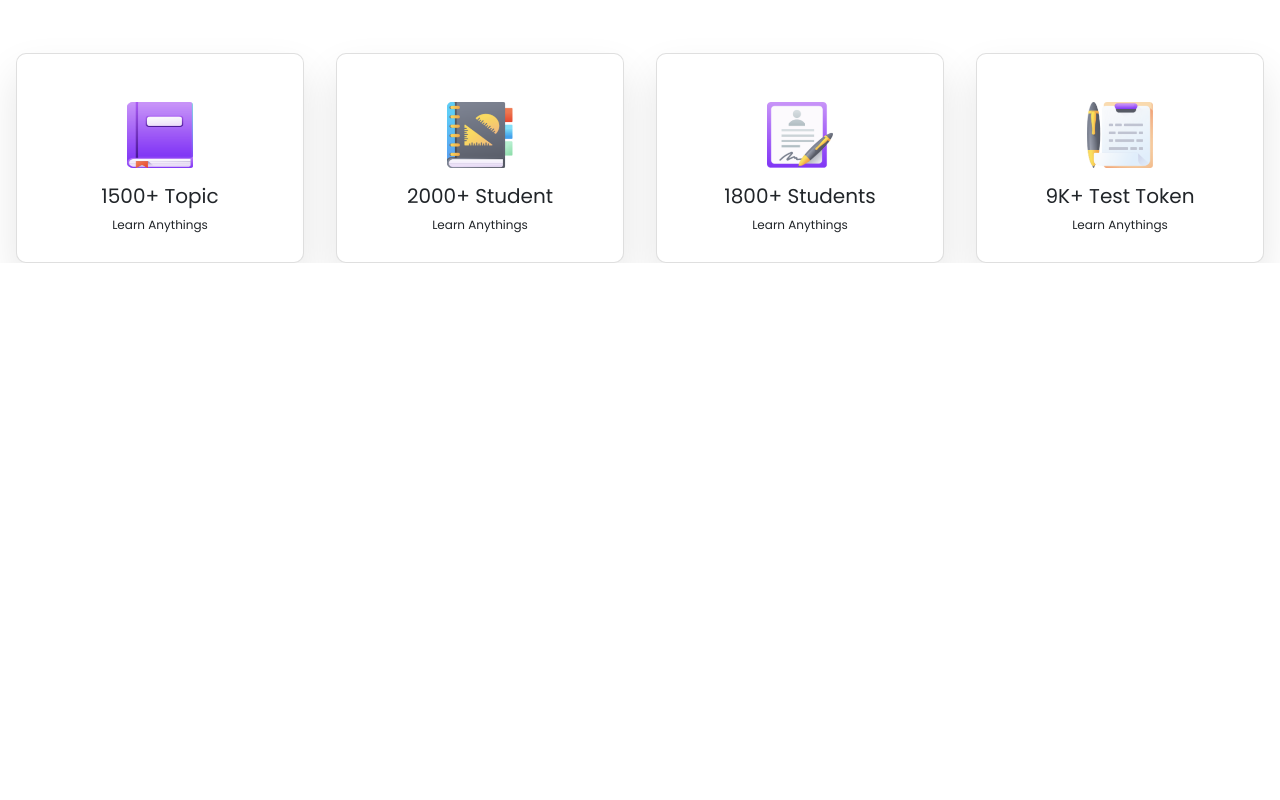
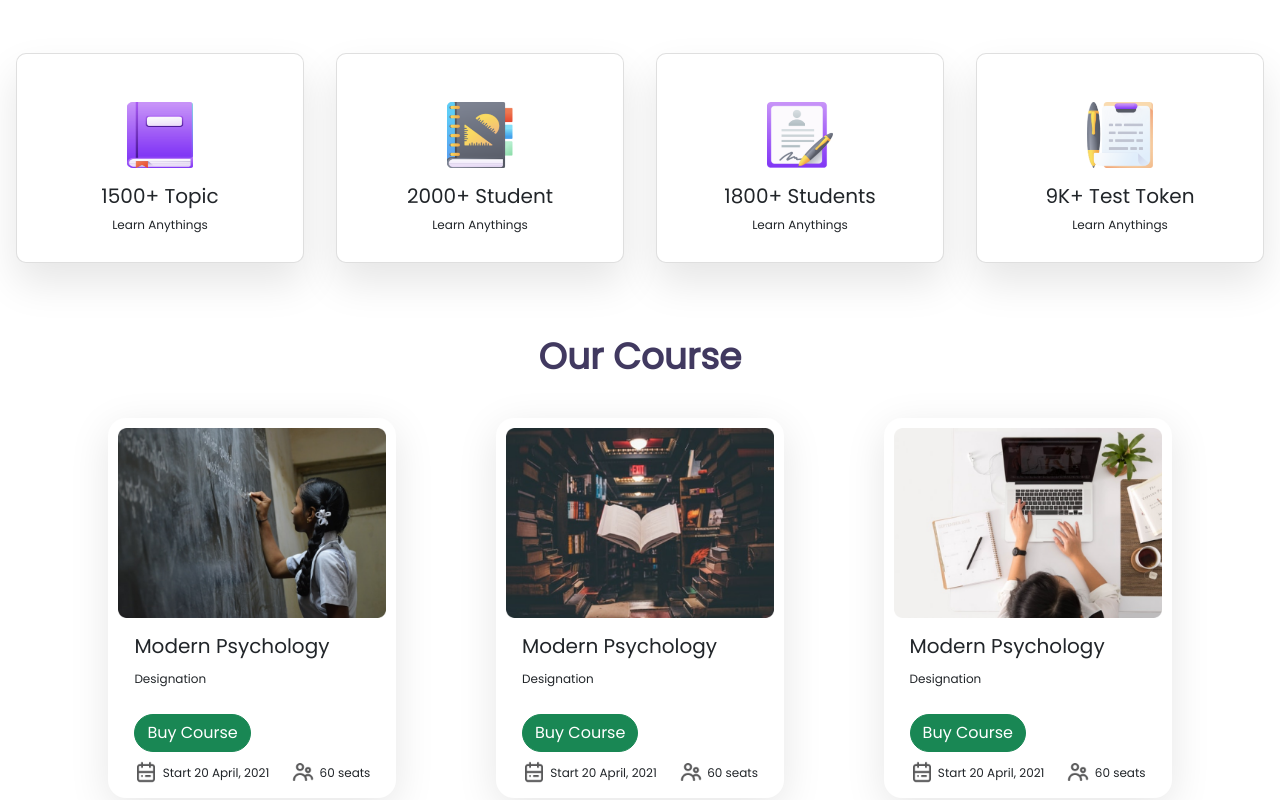
Before and after one commit to Md-Sakibul-Islam/e-school, a plain HTML site: page index.html in a window 1280 px wide. Shown: the part 550-1350 px from the top of the page. Before the commit the page ends 813 px from the top, so only its background shows below. Drawn offline with Linux system fonts and the light colour scheme.

Commit message:
subject part

```diff
--- a/css/style.css
+++ b/css/style.css
@@ -40,6 +40,14 @@ text-align: center;
     margin-top: 20px;
 
 }
+.course-title{
+    font-size: 36px;
+    font-weight: bold;
+    color: #413960;
+}
+.desig{
+    font-size: 12px;
+}
 .card-text{
     font-size: 12px;
     text-align: center;
@@ -48,3 +56,15 @@ text-align: center;
     width: 66px;
     height: 66px;
 }
+
+.time-text{
+    font-size: 12px;
+}
+.card-subject{
+    padding: 10px;
+    width: 370px;
+    height: 380px;
+    background: #FFFFFF;
+box-shadow: 0px 10px 40px rgba(0, 0, 0, 0.1);
+border-radius: 18px;
+}
--- a/index.html
+++ b/index.html
@@ -235,6 +235,87 @@
     </section>
 
 
+    <section class="d-flex justify-content-around container-fluid mt-5">
+      <div class="row ">
+        <div class="course">
+          <div class="d-flex justify-content-center mt-4 mb-2">
+            <h1 class="course-title">Our Course</h1>
+          </div>
+        </div>
+        <div class="col-12 col-md-6 col-lg-4 d-flex align-items-center justify-content-center  mt-4">
+
+          <div class="card-subject" style="width: 18rem;">
+            <img src="./images/Morder pyschology.png" class="card-img" alt="...">
+            <div class="card-body">
+              <h5 class="card-title">Modern Psychology</h5>
+              <small class="desig">Designation</small> <br>
+              <a href="#" class="btn btn-success rounded-pill mt-4">Buy Course</a>
+              <div class="d-flex justify-content-between mt-2">
+                <div class=" time-body ">
+                  <img src="./images/calendar.png" class="" width="24" height="24" alt="">
+                  <span class="time-text">Start 20  April, 2021</span>
+                </div>
+                <div class="time-body">
+                  <img src="./images/people.png" class="" width="24" height="24" alt="">
+                  <span class="time-text">60 seats</span>
+                </div>
+
+              </div>
+            </div>
+          </div>
+
+        </div>
+        <div class="col-12 col-md-6 col-lg-4 d-flex align-items-center justify-content-center  mt-4">
+
+          <div class="card-subject" style="width: 18rem;">
+            <img src="./images/Morder psyc.png" class="card-img" alt="...">
+            <div class="card-body">
+              <h5 class="card-title">Modern Psychology</h5>
+              <small class="desig">Designation</small> <br>
+              <a href="#" class="btn btn-success rounded-pill mt-4">Buy Course</a>
+              <div class="d-flex justify-content-between mt-2">
+                <div class=" time-body ">
+                  <img src="./images/calendar.png" class="" width="24" height="24" alt="">
+                  <span class="time-text">Start 20  April, 2021</span>
+                </div>
+                <div class="time-body">
+                  <img src="./images/people.png" class="" width="24" height="24" alt="">
+                  <span class="time-text">60 seats</span>
+                </div>
+
+              </div>
+            </div>
+          </div>
+
+        </div>
+        <div class="col-12 col-md-6 col-lg-4 d-flex align-items-center justify-content-center mt-4">
+
+          <div class="card-subject" style="width: 18rem;">
+            <img src="./images/Morder pychons.png" class="card-img" alt="...">
+            <div class="card-body">
+              <h5 class="card-title">Modern Psychology</h5>
+              <small class="desig">Designation</small> <br>
+              <a href="#" class="btn btn-success rounded-pill mt-4">Buy Course</a>
+              <div class="d-flex justify-content-between mt-2">
+                <div class=" time-body ">
+                  <img src="./images/calendar.png" class="" width="24" height="24" alt="">
+                  <span class="time-text">Start 20  April, 2021</span>
+                </div>
+                <div class="time-body">
+                  <img src="./images/people.png" class="" width="24" height="24" alt="">
+                  <span class="time-text">60 seats</span>
+                </div>
+
+              </div>
+            </div>
+          </div>
+
+        </div>
+
+      </div>
+    </section>
+
+
     <script src="./js/bootstrap.bundle.min.js"></script>
   </body>
 </html>
```
